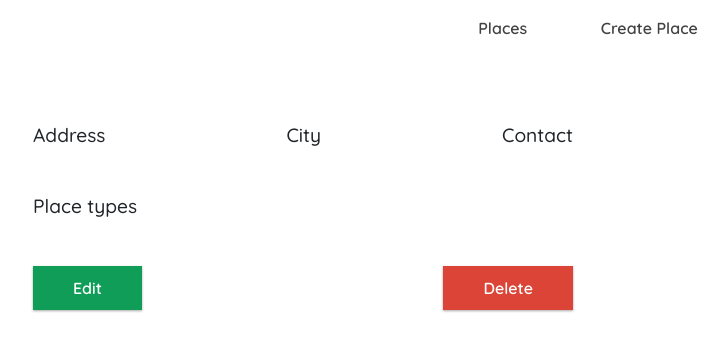
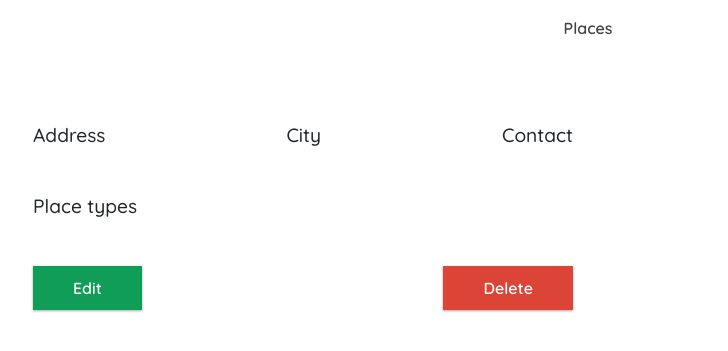
Before and after one commit to Navayuvan-SB/Events-App, a Django app: template place/templates/place/place_detail.html in a window 1280 px wide. Shown: the top 351 px of the page, without its empty margins (52-780 px from the left). Run offline with Django 3.2, Linux system fonts and the light colour scheme; the template is opened without the code that fills it, so the values that code supplies are empty.

Commit message:
Design base generic html template

```diff
--- a/place/templates/base_generic.html
+++ b/place/templates/base_generic.html
@@ -35,8 +35,7 @@
         <div class="col-sm-8 padding-top-1">
           {% block sidebar %}
           <ul class="sidebar-nav">
-            <li><a href="{% url 'places' %}">Places</a></li>
-            <li><a href="{% url 'add-place' %}">Create Place</a></li>
+            <li><a href="">Places</a></li>
           </ul>
           {% endblock %}
         </div>
```
